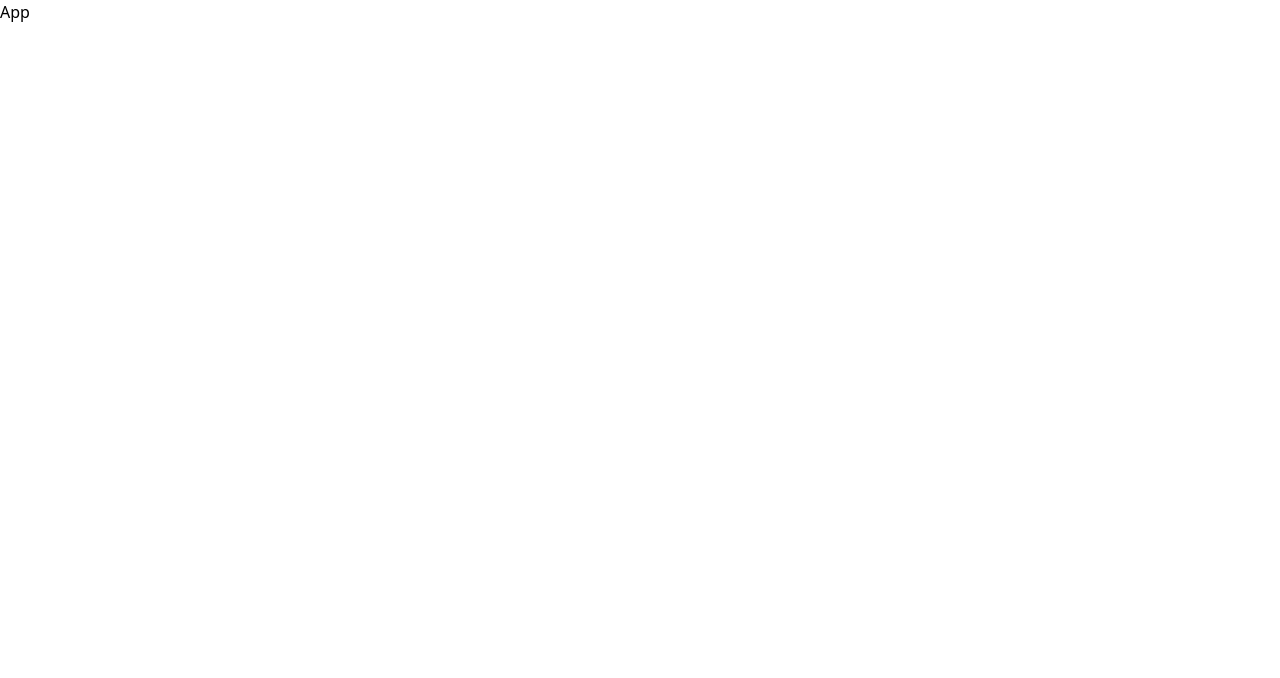
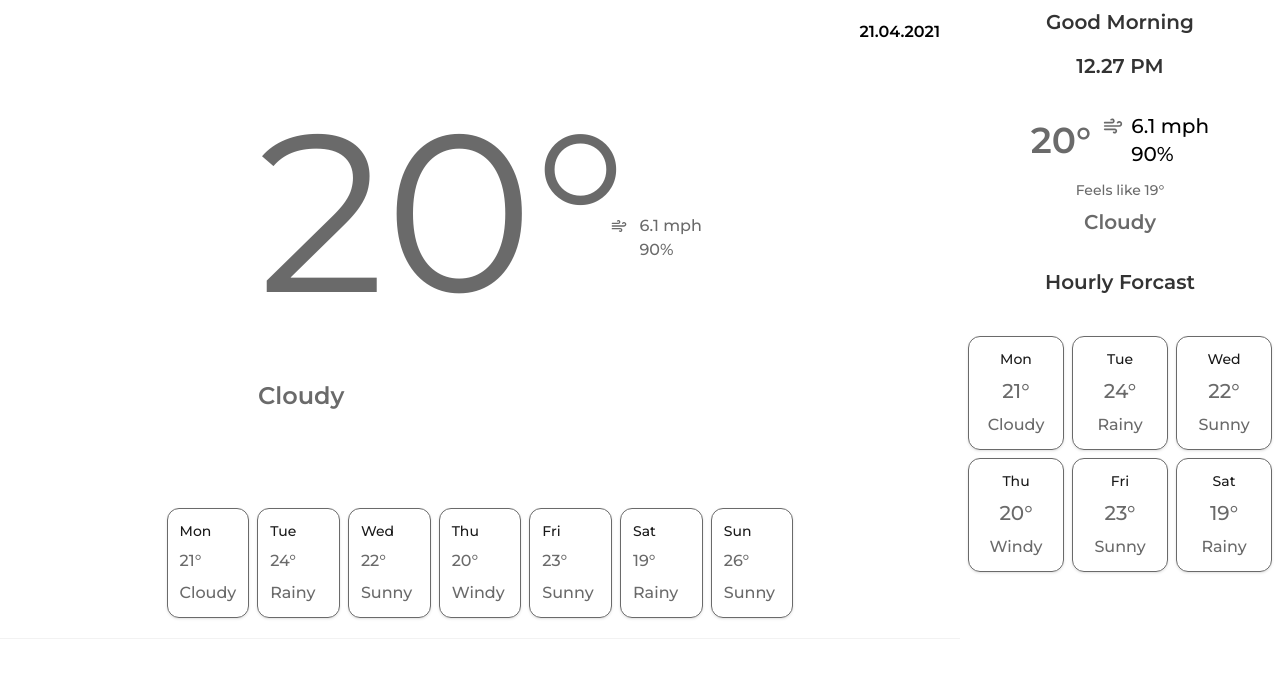
Before and after one commit to Joshuaosunlakin3433/Weather-App, a React (Vite) app: page / in a window 1280 px wide. Shown: the top 678 px of the page. Built offline with nearby package versions, Linux system fonts and the light colour scheme; no server answers.

Commit message:
feat: add weather data fetching and display components

```diff
--- a/package.json
+++ b/package.json
@@ -11,6 +11,7 @@
   },
   "dependencies": {
     "@tailwindcss/vite": "^4.1.7",
+    "axios": "^1.9.0",
     "react": "^19.1.0",
     "react-dom": "^19.1.0",
     "react-icons": "^5.5.0",
--- /dev/null
+++ b/src/API/Api.ts
@@ -0,0 +1,75 @@
+
+
+
+export const data = [
+    {
+      day: "Mon",
+      mainTemperature: 21,
+      mainWeather: "Cloudy",
+      times: [
+        { id: 1, time: "12:00 PM", temperature: 21, weather: "Cloudy" },
+        { id: 2, time: "1:00 PM", temperature: 22, weather: "Sunny" },
+        { id: 3, time: "2:00 PM", temperature: 23, weather: "Partly Cloudy" },
+      ],
+    },
+    {
+      day: "Tue",
+      mainTemperature: 24,
+      mainWeather: "Rainy",
+      times: [
+        { id: 4, time: "3:00 PM", temperature: 24, weather: "Rainy" },
+        { id: 5, time: "4:00 PM", temperature: 25, weather: "Sunny" },
+        { id: 6, time: "5:00 PM", temperature: 26, weather: "Cloudy" },
+      ],
+    },
+    {
+      day: "Wed",
+      mainTemperature: 22,
+      mainWeather: "Sunny",
+      times: [
+        { id: 7, time: "12:00 PM", temperature: 22, weather: "Sunny" },
+        { id: 8, time: "1:00 PM", temperature: 23, weather: "Cloudy" },
+        { id: 9, time: "2:00 PM", temperature: 24, weather: "Rainy" },
+      ],
+    },
+    {
+      day: "Thu",
+      mainTemperature: 20,
+      mainWeather: "Windy",
+      times: [
+        { id: 10, time: "12:00 PM", temperature: 20, weather: "Windy" },
+        { id: 11, time: "1:00 PM", temperature: 21, weather: "Cloudy" },
+        { id: 12, time: "2:00 PM", temperature: 22, weather: "Sunny" },
+      ],
+    },
+    {
+      day: "Fri",
+      mainTemperature: 23,
+      mainWeather: "Sunny",
+      times: [
+        { id: 13, time: "12:00 PM", temperature: 23, weather: "Sunny" },
+        { id: 14, time: "1:00 PM", temperature: 24, weather: "Partly Cloudy" },
+        { id: 15, time: "2:00 PM", temperature: 25, weather: "Cloudy" },
+      ],
+    },
+    {
+      day: "Sat",
+      mainTemperature: 19,
+      mainWeather: "Rainy",
+      times: [
+        { id: 16, time: "12:00 PM", temperature: 19, weather: "Rainy" },
+        { id: 17, time: "1:00 PM", temperature: 20, weather: "Cloudy" },
+        { id: 18, time: "2:00 PM", temperature: 21, weather: "Sunny" },
+      ],
+    },
+    {
+      day: "Sun",
+      mainTemperature: 26,
+      mainWeather: "Sunny",
+      times: [
+        { id: 19, time: "12:00 PM", temperature: 26, weather: "Sunny" },
+        { id: 20, time: "1:00 PM", temperature: 27, weather: "Windy" },
+        { id: 21, time: "2:00 PM", temperature: 28, weather: "Cloudy" },
+      ],
+    },
+  ];
--- a/src/App.tsx
+++ b/src/App.tsx
@@ -1,5 +1,144 @@
+import { ImDroplet } from "react-icons/im";
+import { data } from "./API/Api";
+import { LuWind } from "react-icons/lu";
+import { useEffect, useState } from "react";
+import axios from "axios";
+
 const App = () => {
-  return <div>App</div>;
+  interface WeatherInfo {
+    location?: {
+      name: string;
+    };
+  }
+  const [weatherInfo, setWeatherInfo] = useState<WeatherInfo>({});
+  const [latitude, setLatitude] = useState<number | null>(null);
+  const [longitude, setLongitude] = useState<number | null>(null);
+
+  useEffect(() => {
+    navigator.geolocation.getCurrentPosition((position) => {
+      const { latitude, longitude } = position.coords;
+      setLatitude(latitude);
+      setLongitude(longitude);
+      console.log(longitude, latitude);
+
+      const fetchData = async () => {
+        if (latitude && longitude) {
+          try {
+            const res =
+              await axios.get(`http://api.weatherapi.com/v1/forecast.json?key=${
+                import.meta.env.VITE_API_KEY
+              }&q=${latitude},${longitude}&aqi=no&alerts=no
+`);
+            console.log(res.data);
+            setWeatherInfo(res.data)
+          } catch (error) {
+            console.log("Error fetching weather data", error);
+          }
+        }
+      };
+      fetchData()
+    });
+  }, []);
+
+  return (
+    <div className="font-primary">
+      {/* this div wraps the entire page so as to flex the two sections */}
+      <div className="flex justify-between">
+        {/* major section starts */}
+        <div className="bg-white shadow-2xs w-3/4 p-5">
+          <nav className="flex justify-between">
+            <p className="text-black/80 font-semibold">{weatherInfo.location?.name}</p>
+            <p className="font-semibold">21.04.2021</p>
+          </nav>
+          {/* big texts start */}
+
+          <div className="flex flex-col items-center gap-9">
+            <div>
+              <div className="flex text-primary items-center gap-3">
+                <span className="text-[14rem]">20°</span>
+                <span className="-ml-7 mt-13">
+                  <div className="flex gap-3 items-center">
+                    <LuWind />
+                    <p className="text-primary font-medium">6.1 mph</p>
+                  </div>
+                  <div className="flex gap-3 items-center">
+                    <ImDroplet className="text-white" />
+                    <p className="text-primary font-medium">90%</p>
+                  </div>
+                </span>
+              </div>
+              <p className="text-primary text-2xl font-semibold">Cloudy</p>
+            </div>
+
+            <div className="grid grid-cols-7 gap-2 mt-15">
+              {data.map((item) => (
+                <div className="flex flex-col gap-2 border-1 border-primary shadow-sm p-3 rounded-xl">
+                  <p className="text-black/90 font-medium text-sm">
+                    {item.day}
+                  </p>
+                  <p className="text-primary font-medium">
+                    {item.mainTemperature}°
+                  </p>
+                  <p className="text-primary font-medium text-base">
+                    {item.mainWeather}
+                  </p>
+                </div>
+              ))}
+            </div>
+          </div>
+        </div>
+        {/* major section ends */}
+        {/* //minor section starts here */}
+        <div className="bg-white/30 p-2 flex flex-col gap-8 font-semibold text-black/80 text-xl w-1/4">
+          <div className="flex flex-col items-center gap-4">
+            <h2>Good Morning</h2>
+            <h2>12.27 PM</h2>
+          </div>
+          {/* minor second section starts */}
+          <div className="flex flex-col items-center gap-3">
+            <div className="flex text-primary items-center gap-3">
+              <span className="text-4xl">20°</span>
+              <span>
+                <div className="flex gap-2 items-center">
+                  <LuWind />
+                  <p className="text-black font-medium">6.1 mph</p>
+                </div>
+                <div className="flex gap-2 items-center">
+                  <ImDroplet className="text-white" />
+                  <p className="text-black font-medium">90%</p>
+                </div>
+              </span>
+            </div>
+            <div className="flex flex-col gap-2 items-center">
+              <p className="text-primary font-medium text-sm">Feels like 19°</p>
+              <p className="text-primary font-semibold">Cloudy</p>
+            </div>
+          </div>
+          {/* minor second section ends */}
+          {/* Hourly Forcast cards minor section begins */}
+          <div>
+            <h4 className="text-center font-semibold mb-4">Hourly Forcast</h4>
+            <div className="grid grid-cols-3 gap-2 mt-10">
+              {data.slice(0, 6).map((item) => (
+                <div className="flex flex-col gap-2 border-1 border-primary shadow-sm p-3 rounded-xl items-center">
+                  <p className="text-black/90 font-medium text-sm">
+                    {item.day}
+                  </p>
+                  <p className="text-primary font-medium">
+                    {item.mainTemperature}°
+                  </p>
+                  <p className="text-primary font-medium text-base">
+                    {item.mainWeather}
+                  </p>
+                </div>
+              ))}
+            </div>
+          </div>
+          {/* Hourly Forcast cards minor section ends */}
+        </div>
+      </div>
+    </div>
+  );
 };
 
 export default App;
--- a/src/components/Card.tsx
+++ b/src/components/Card.tsx
@@ -1,8 +1,14 @@
+// import { data } from "../API/Api"
 
-const Card = () => {
-  return (
-    <div>Card</div>
-  )
-}
 
-export default Card
+// const Card = ({ time, mainWeather, mainTemperature }) => {
+//     return (
+//         <div className="weather-card">
+//             <p>{time}</p>
+//             <span>{mainWeather}</span>
+//             <p>{mainTemperature}°C</p>
+//         </div>
+//     )
+// }
+
+// export default Card
```
Also changed, not shown: 1 other file (tests, documents, lock files or other folders).
